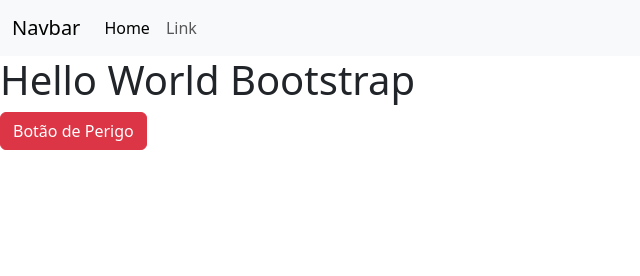
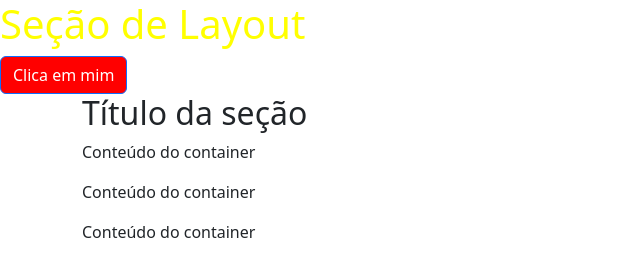
Before and after one commit to Nickgalant/Art, a website: page index.html in a window 1280 px wide. Shown: the whole page, without its empty margins (0-640 px from the left). Drawn offline with nearby package versions, Linux system fonts and the light colour scheme.

Commit message:
practicing bootstrap containers

```diff
--- /dev/null
+++ b/css/style.css
@@ -0,0 +1,38 @@
+/* XS */
+
+h1 {
+    color: red;
+}
+
+/* SM */
+@media (min-width: 576px) {
+    h1 {
+        color: blue;
+    }
+}
+
+/* MD */
+@media (min-width: 768px) {
+    h1 {
+        color: green;
+    }
+}
+
+/* LG */
+@media (min-width: 992px) {
+    h1 {
+        color: purple;
+    }
+}
+
+
+/* XL */
+@media (min-width: 1200px) {
+    h1 {
+        color: yellow;
+    }
+}
+
+.btn-primary {
+    background-color: red;
+}
--- a/index.html
+++ b/index.html
@@ -5,33 +5,22 @@
     <meta charset="UTF-8">
     <meta name="viewport" content="width=device-width, initial-scale=1.0">
     <title>Bootstrap</title>
-    <link rel="stylesheet" href="node_modules/bootstrap/dist/css/bootstrap.css">
+    <link rel="stylesheet" href="node_modules/bootstrap/dist/css/bootstrap.min.css">
     <script src="node_modules/bootstrap/dist/js/bootstrap.js" defer></script>
+    <link rel="stylesheet" href="css/style.css">
 </head>
 
 <body>
-    <nav class="navbar navbar-expand-lg bg-body-tertiary">
-        <div class="container-fluid">
-            <a class="navbar-brand" href="#">Navbar</a>
-            <button class="navbar-toggler" type="button" data-bs-toggle="collapse"
-                data-bs-target="#navbarSupportedContent" aria-controls="navbarSupportedContent" aria-expanded="false"
-                aria-label="Toggle navigation">
-                <span class="navbar-toggler-icon"></span>
-            </button>
-            <div class="collapse navbar-collapse" id="navbarSupportedContent">
-                <ul class="navbar-nav me-auto mb-2 mb-lg-0">
-                    <li class="nav-item">
-                        <a class="nav-link active" aria-current="page" href="#">Home</a>
-                    </li>
-                    <li class="nav-item">
-                        <a class="nav-link" href="#">Link</a>
-                    </li>
-                </ul>
-            </div>
-        </div>
-    </nav>
-    <h1>Hello World Bootstrap</h1>
-    <button class="btn btn-danger">Botão de Perigo</button>
+    <h1>Seção de Layout</h1>
+    <button class="btn btn-primary">Clica em mim</button>
+
+    <!-- Container -->
+    <div class="container">
+        <h2>Título da seção</h2>
+        <p>Conteúdo do container</p>
+        <p>Conteúdo do container</p>
+        <p>Conteúdo do container</p>
+    </div>
 </body>
 
 </html>
```
